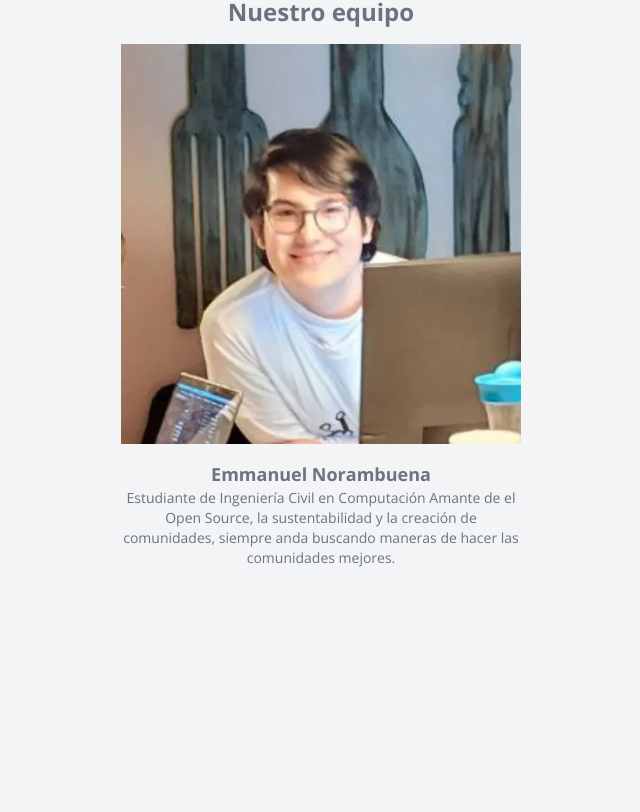
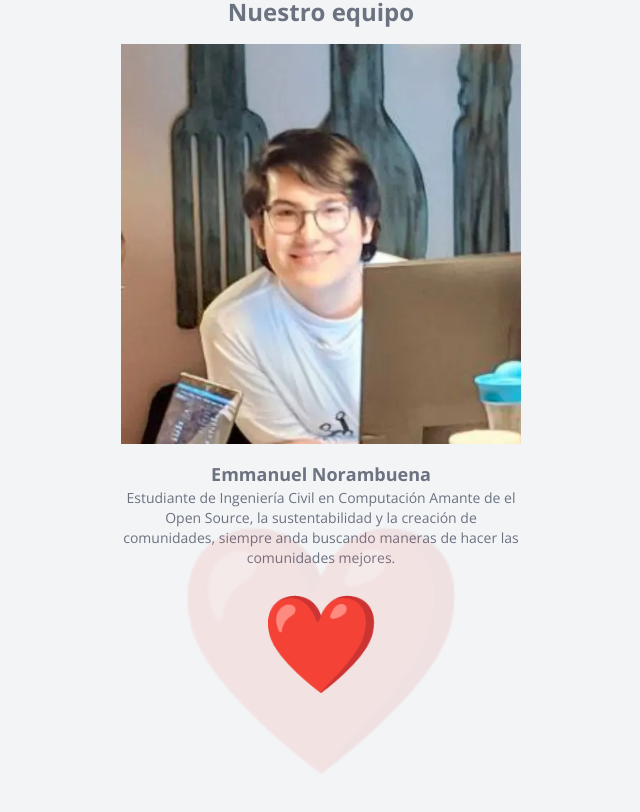
Before and after one commit to eanorambuena/EPA_frontend, a React (Vite) app: page /about in a window 1280 px wide. Shown: the part 280-1092 px from the top of the page, without its empty margins (319-959 px from the left). Before the commit the page ends 872 px from the top, so only its background shows below. Built offline with nearby package versions, Linux system fonts and the light colour scheme.

Commit message:
feat: heart css effect about us page

```diff
--- /dev/null
+++ b/src/About.css
@@ -0,0 +1,66 @@
+body {
+    background: #111115;
+    display: flex;
+    justify-content: center;
+    align-items: center;
+    height: 100vh;
+  }
+
+  .heart {
+    font-size: 6em;
+    position: relative;
+  }
+
+  .heartbeat {
+    position: relative;
+    z-index: 1;
+    animation: beat 2s linear infinite;
+  }
+
+  .heartecho {
+    position: absolute;
+    top: 0;
+    right: 0;
+    bottom: 0;
+    left: 0;
+    animation: echo 2s linear infinite;
+  }
+
+  @keyframes beat {
+    0% {
+      transform: scale(1);
+    }
+    14% {
+      transform: scale(0.9);
+    }
+    21% {
+      transform: scale(1.1) skew(0.004turn)
+    }
+    28% {
+      transform: scale(1) skew(0.008turn);
+    }
+    35% {
+      transform: scale(1) skew(0)
+    }
+  }
+
+  @keyframes echo {
+    0% {
+      opacity: 0.5;
+      transform: scale(1);
+    }
+    14% {
+      opacity: 0.4;
+      transform: scale(0.8);
+    }
+    21% {
+      opacity: 0.4;
+      transform: scale(1.1);
+    }
+    100% {
+      opacity: 0;
+      transform: scale(3);
+    }
+  }
+
+/* Sacado de: https://codepen.io/nathanlong/pen/abayBej */
--- a/src/About.tsx
+++ b/src/About.tsx
@@ -1,5 +1,6 @@
 import React from 'react'
 import Logo from './icons/Logo'
+import './About.css'
 import ImageGallery from './components/ImageGallery'
 
 export default function About() {
@@ -35,7 +36,13 @@ export default function About() {
           <ImageGallery images={members} />
         </div>
 
+        <div className="heart">
+          <div className="heartbeat">❤️</div>
+          <div className="heartecho">❤️</div>
+        </div>
+
       </main>
     </>
+
   )
 }
```
Also changed, not shown: 1 other file (tests, documents, lock files or other folders).
